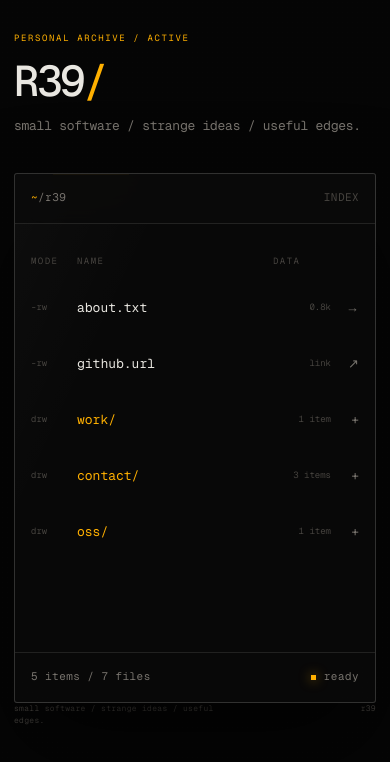
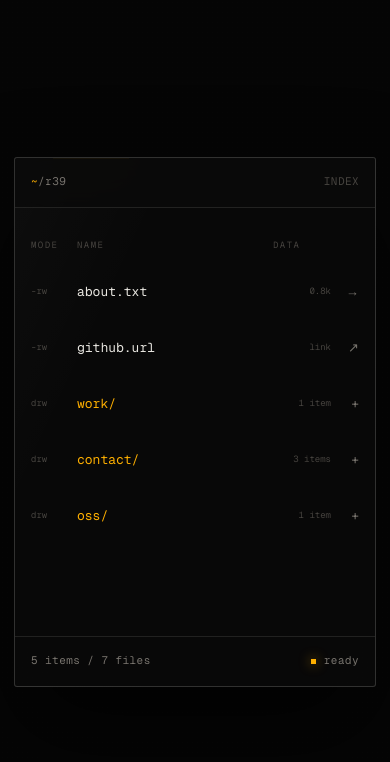
Before and after one commit to rangan39/rangan39-portfolio, a Next.js app: page / in a window 390 px wide. Shown: the top 762 px of the page. Built offline with nearby package versions, Linux system fonts and the light colour scheme.

Commit message:
Remove redundant portfolio intro

```diff
--- a/app/globals.css
+++ b/app/globals.css
@@ -82,43 +82,13 @@ button {
 .archive-shell {
   position: relative;
   z-index: 1;
+  display: flex;
   width: min(960px, calc(100% - 48px));
   min-height: 100svh;
   margin: 0 auto;
-  padding: clamp(52px, 8vw, 104px) 0 32px;
-}
-
-.identity-header {
-  display: flex;
-  align-items: flex-end;
-  justify-content: space-between;
-  gap: 32px;
-  margin-bottom: clamp(40px, 7vw, 76px);
-}
-
-.identity-kicker {
-  margin: 0 0 18px;
-  color: var(--amber);
-  font-size: 10px;
-  letter-spacing: 0.18em;
-  text-transform: uppercase;
-}
-
-.identity-header h1 {
-  max-width: 900px;
-  margin: 0;
-  font-size: clamp(34px, 6.4vw, 76px);
-  font-weight: 500;
-  letter-spacing: -0.065em;
-  line-height: 0.94;
-  text-transform: uppercase;
-}
-
-.identity-role {
-  margin: 18px 0 0;
-  color: var(--muted);
-  font-size: clamp(13px, 1.8vw, 16px);
-  letter-spacing: -0.02em;
+  flex-direction: column;
+  justify-content: center;
+  padding: clamp(28px, 6vw, 72px) 0;
 }
 
 .vault-root-link:focus-visible,
@@ -505,17 +475,6 @@ button {
   letter-spacing: 0.08em;
 }
 
-.archive-footer {
-  display: flex;
-  align-items: center;
-  justify-content: space-between;
-  gap: 20px;
-  min-height: 72px;
-  color: var(--faint);
-  font-size: 10px;
-  letter-spacing: 0.04em;
-}
-
 @keyframes document-enter {
   from {
     opacity: 0;
@@ -531,28 +490,7 @@ button {
 @media (max-width: 640px) {
   .archive-shell {
     width: min(100% - 28px, 960px);
-    padding-top: 32px;
-  }
-
-  .identity-header {
-    align-items: flex-start;
-    margin-bottom: 38px;
-  }
-
-  .identity-kicker {
-    margin-bottom: 14px;
-    font-size: 9px;
-  }
-
-  .identity-header h1 {
-    max-width: 290px;
-    font-size: clamp(31px, 11vw, 46px);
-    line-height: 0.98;
-  }
-
-  .identity-role {
-    margin-top: 14px;
-    font-size: 13px;
+    padding: 20px 0;
   }
 
   .vault {
@@ -623,16 +561,6 @@ button {
     font-size: 11px;
   }
 
-  .archive-footer {
-    align-items: flex-start;
-    min-height: 64px;
-    font-size: 8px;
-  }
-
-  .archive-footer > :first-child {
-    max-width: 230px;
-    line-height: 1.5;
-  }
 }
 
 @media (prefers-reduced-motion: reduce) {
--- a/components/portfolio-explorer.tsx
+++ b/components/portfolio-explorer.tsx
@@ -349,18 +349,6 @@ export function PortfolioExplorer() {
 
   return (
     <main className="archive-shell">
-      <header className="identity-header">
-        <div>
-          <p className="identity-kicker">personal archive / active</p>
-          <h1>
-            r39<span className="signal-mark">/</span>
-          </h1>
-          <p className="identity-role">
-            small software / strange ideas / useful edges.
-          </p>
-        </div>
-      </header>
-
       <section className="vault" aria-label="r39 filesystem">
         <div className="vault-bar">
           <span className="vault-path">
@@ -525,10 +513,6 @@ export function PortfolioExplorer() {
         </div>
       </section>
 
-      <footer className="archive-footer">
-        <span>small software / strange ideas / useful edges.</span>
-        <span>r39</span>
-      </footer>
     </main>
   );
 }
```
